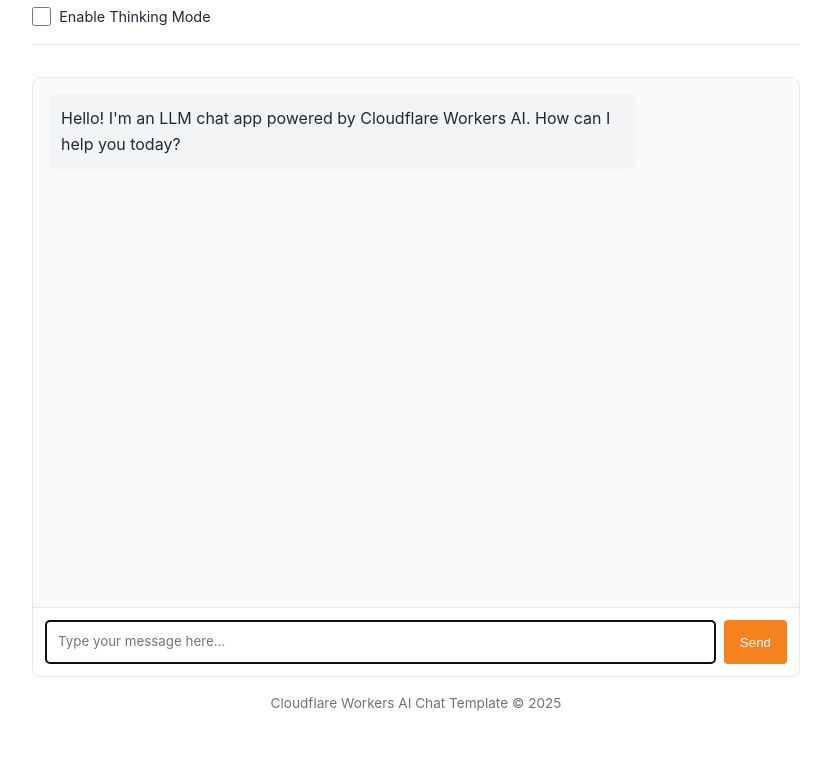
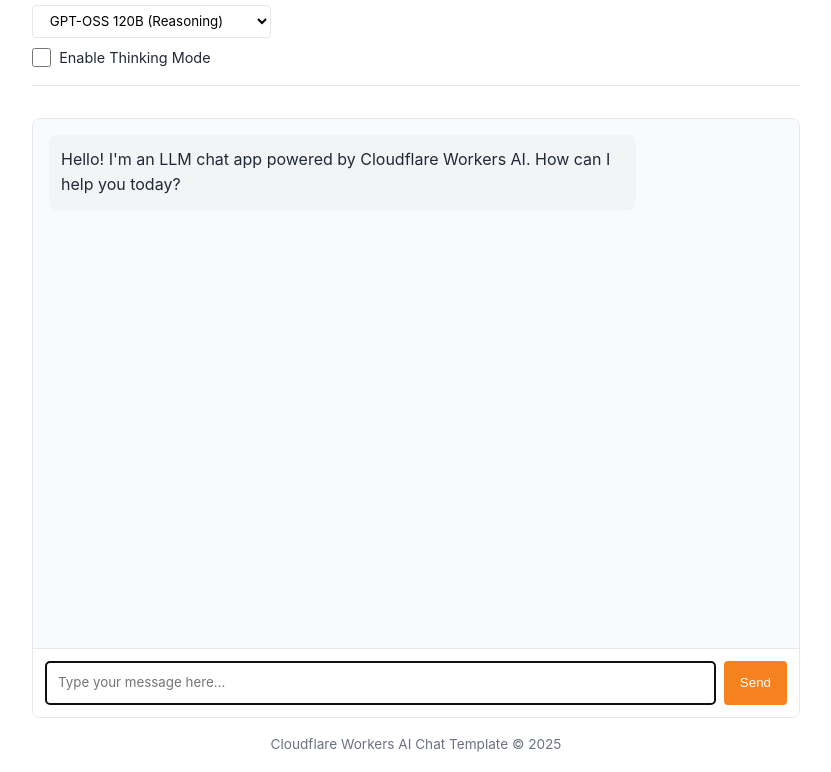
Before and after one commit to jankerzone/chat, a website: page public/index.html in a window 1280 px wide. Shown: the part 99-871 px from the top of the page, without its empty margins (224-1055 px from the left). Before the commit the page ends 830 px from the top, so only its background shows below. Drawn offline with nearby package versions, Linux system fonts and the light colour scheme.

Commit message:
Add model selector with popular text generation models

```diff
--- a/public/chat.js
+++ b/public/chat.js
@@ -10,6 +10,7 @@ const userInput = document.getElementById("user-input");
 const sendButton = document.getElementById("send-button");
 const typingIndicator = document.getElementById("typing-indicator");
 const thinkingModeCheckbox = document.getElementById("thinking-mode");
+const modelSelect = document.getElementById("model-select");
 
 // Chat state
 let chatHistory = [
@@ -84,6 +85,7 @@ async function sendMessage() {
       body: JSON.stringify({
         messages: chatHistory,
         thinkingMode: thinkingModeCheckbox.checked,
+        model: modelSelect.value,
       }),
     });
 
--- a/public/index.html
+++ b/public/index.html
@@ -154,12 +154,43 @@
         cursor: pointer;
         user-select: none;
       }
+
+      .model-selector {
+        display: flex;
+        align-items: center;
+        gap: 0.5rem;
+        margin-top: 0.5rem;
+        font-size: 0.9rem;
+        color: var(--text-color);
+      }
+
+      .model-selector select {
+        padding: 0.4rem 0.8rem;
+        border: 1px solid var(--border-color);
+        border-radius: 4px;
+        background-color: white;
+        font-family: inherit;
+        cursor: pointer;
+        max-width: 300px;
+      }
     </style>
   </head>
   <body>
     <header>
       <h1>Jankerzone AI Chat</h1>
       <p>Powered by Cloudflare Workers AI</p>
+      <div class="model-selector">
+        <select id="model-select">
+          <option value="@cf/openai/gpt-oss-120b">GPT-OSS 120B (Reasoning)</option>
+          <option value="@cf/openai/gpt-oss-20b">GPT-OSS 20B (Fast)</option>
+          <option value="@cf/meta/llama-3.3-70b-instruct-fp8-fast">Llama 3.3 70B (Fast)</option>
+          <option value="@cf/meta/llama-3.1-8b-instruct-fast">Llama 3.1 8B (Fast)</option>
+          <option value="@cf/google/gemma-3-12b-it">Gemma 3 12B</option>
+          <option value="@cf/qwen/qwq-32b">QwQ 32B (Reasoning)</option>
+          <option value="@cf/deepseek-ai/deepseek-r1-distill-qwen-32b">DeepSeek R1 32B (Reasoning)</option>
+          <option value="@cf/qwen/qwen3-30b-a3b-fp8">Qwen3 30B</option>
+        </select>
+      </div>
       <div class="thinking-toggle">
         <input type="checkbox" id="thinking-mode" />
         <label for="thinking-mode">Enable Thinking Mode</label>
--- a/src/index.ts
+++ b/src/index.ts
@@ -59,9 +59,10 @@ async function handleChatRequest(
 ): Promise<Response> {
   try {
     // Parse JSON request body
-    const { messages = [], thinkingMode = false } = (await request.json()) as {
+    const { messages = [], thinkingMode = false, model = MODEL_ID } = (await request.json()) as {
       messages: ChatMessage[];
       thinkingMode?: boolean;
+      model?: string;
     };
 
     // Add system prompt if not present
@@ -87,7 +88,7 @@ async function handleChatRequest(
     }
 
     const aiResponse = await env.AI.run(
-      MODEL_ID,
+      model,
       aiParams,
       {
         returnRawResponse: true,
```
